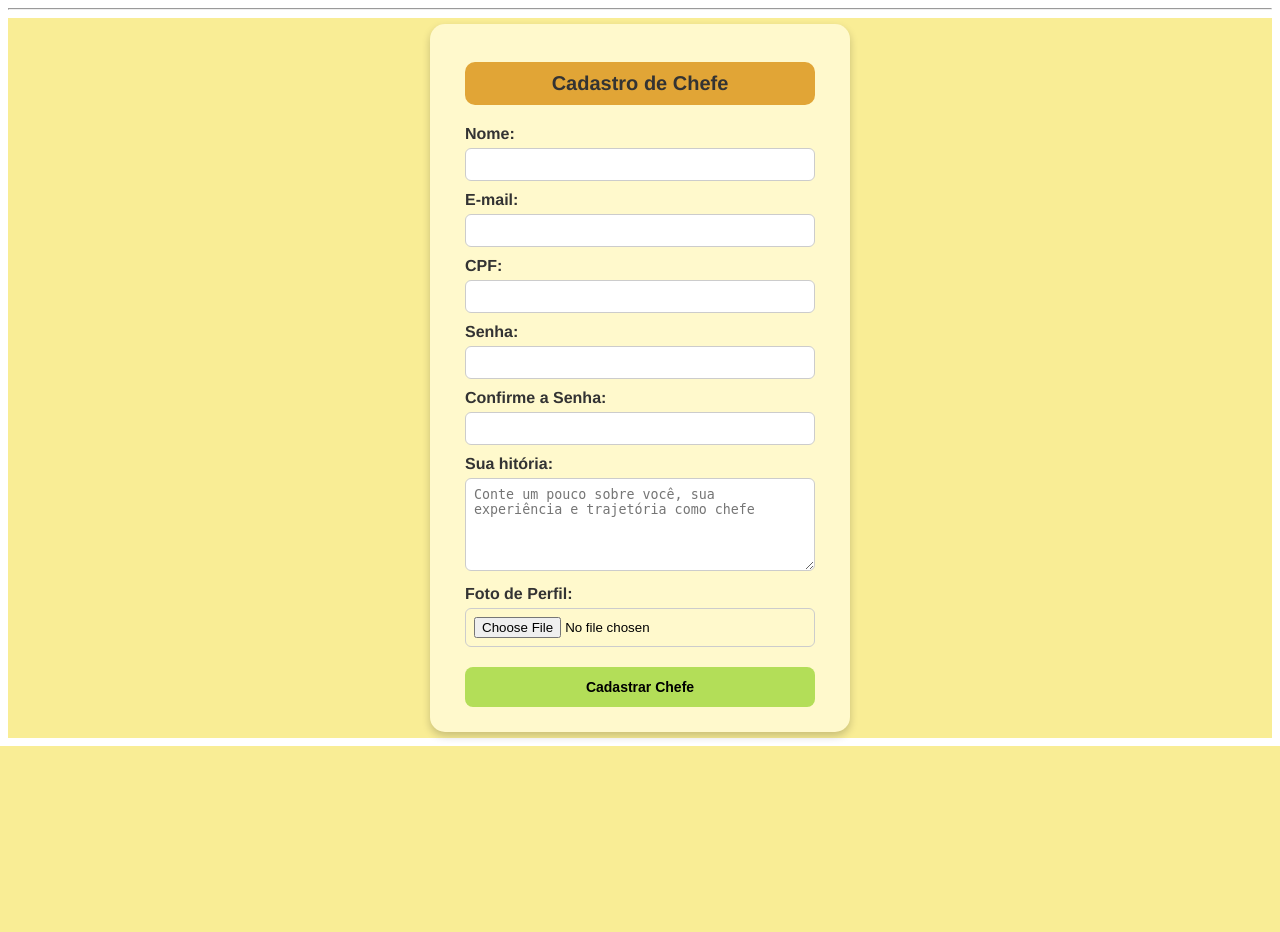
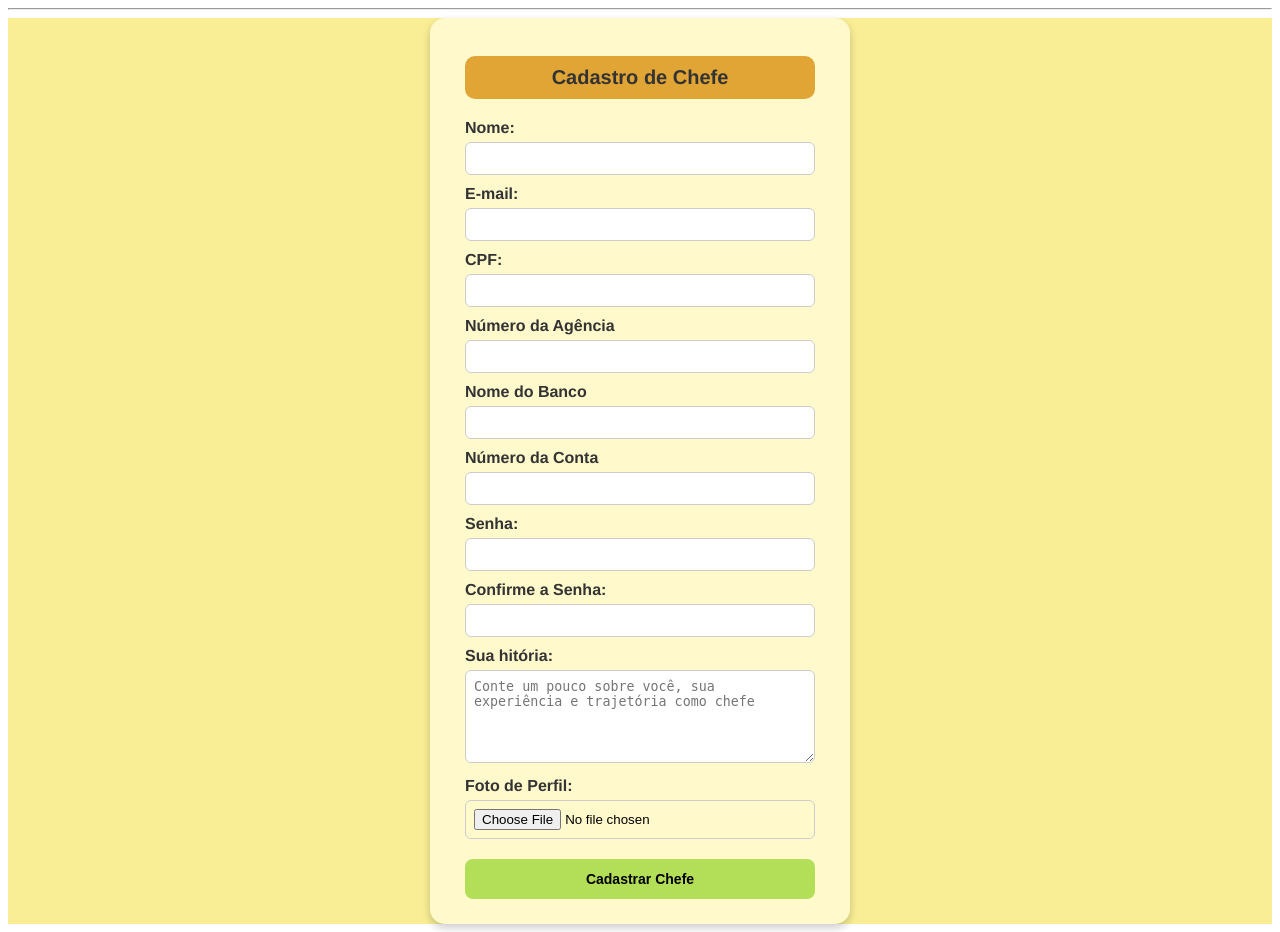
Before and after one commit to leandramts/Cookmasters_github, a Django app: page /cadastro/chefe/ in a window 1280 px wide. Shown: the part 56-988 px from the top of the page. Before the commit the page ends 802 px from the top, so only its background shows below. Run offline with Django 5.2, Linux system fonts and the light colour scheme.

Commit message:
Add: dados bancarios chefe

```diff
--- a/cookmasters_app/views.py
+++ b/cookmasters_app/views.py
@@ -99,20 +99,29 @@ def cadastro_consumidor(request):
         return render(request, 'F_Tela_Cadastro_Consumidor.html')
 
 #UC00 - Cadastrar - quando for Chefe
+# UC00 - Cadastrar Chefe
 def cadastro_chefe(request):
 
     if request.method == 'POST':
+
         nome = request.POST.get('nome')
         email = request.POST.get('email')
         senha = request.POST.get('senha')
         senha_confirm = request.POST.get('senha_confirm')
+
         cpf = request.POST.get('cpf')
         descricao = request.POST.get('descricao')
         foto = request.FILES.get('foto')
 
+        # Novos atributos bancários
+        numero_agencia = request.POST.get('numero_agencia')
+        nome_do_banco = request.POST.get('nome_do_banco')
+        numero_conta = request.POST.get('numero_conta')
+
+        # Validação dos campos obrigatórios
         if not nome or not email or not senha or not senha_confirm or not cpf or not descricao:
-             messages.error(request, "Todos os campos são obrigatórios.")
-             return render(request, 'F_Tela_Cadastro_Chefe.html')
+            messages.error(request, "Todos os campos obrigatórios devem ser preenchidos.")
+            return render(request, 'F_Tela_Cadastro_Chefe.html')
 
         if senha != senha_confirm:
             messages.error(request, "As senhas não são iguais.")
@@ -122,33 +131,44 @@ def cadastro_chefe(request):
             messages.error(request, "Este e-mail já está em uso.")
             return render(request, 'F_Tela_Cadastro_Chefe.html')
 
+        if E_Chefe.objects.filter(cpf=cpf).exists():
+            messages.error(request, "Já existe um chefe cadastrado com este CPF.")
+            return render(request, 'F_Tela_Cadastro_Chefe.html')
 
         try:
             with transaction.atomic():
 
+                # Criação do usuário geral
                 user = E_UsuarioGeral.objects.create_user(
                     email=email,
                     nome=nome,
                     password=senha
                 )
 
+                # Criação da entidade E_Chefe com os novos atributos
                 E_Chefe.objects.create(
                     usuario=user,
                     cpf=cpf,
-                    descricao = descricao,
-                    foto = foto
+                    descricao=descricao,
+                    foto=foto,
+                    numero_agencia=numero_agencia,
+                    nome_do_banco=nome_do_banco,
+                    Numero_conta=numero_conta
                 )
 
+                # login automático após cadastro
                 login(request, user, backend='django.contrib.auth.backends.ModelBackend')
+
             messages.success(request, f'Chefe {nome} cadastrado com sucesso!')
             return redirect('home')
 
         except Exception as e:
-                messages.error(request, f"Ocorreu um erro: {e}")
-                return render(request, 'F_Tela_Cadastro_Chefe.html')
+            messages.error(request, f"Ocorreu um erro: {e}")
+            return render(request, 'F_Tela_Cadastro_Chefe.html')
 
-        # GET
+    # GET
     return render(request, 'F_Tela_Cadastro_Chefe.html')
+
 
 #UC03 - Visualizar Chefe
 
--- a/templates/F_Tela_Cadastro_Chefe.html
+++ b/templates/F_Tela_Cadastro_Chefe.html
@@ -25,6 +25,15 @@
             <label for="cpf">CPF:</label>
             <input type="text" name="cpf" id="cpf" required>
 
+            <label>Número da Agência</label>
+            <input type="text" name="numero_agencia">
+
+            <label>Nome do Banco</label>
+            <input type="text" name="nome_do_banco">
+
+            <label>Número da Conta</label>
+            <input type="text" name="numero_conta">
+
             <label for="senha">Senha:</label>
             <input type="password" name="senha" id="senha" required>
 
```
